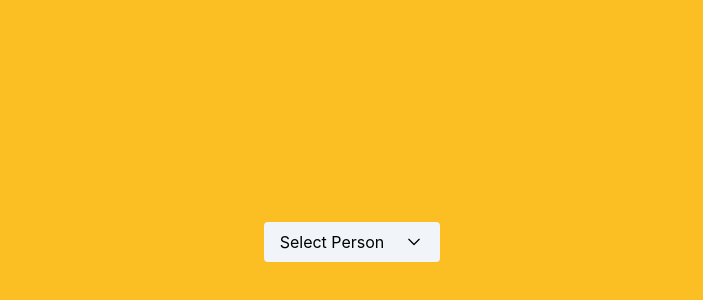
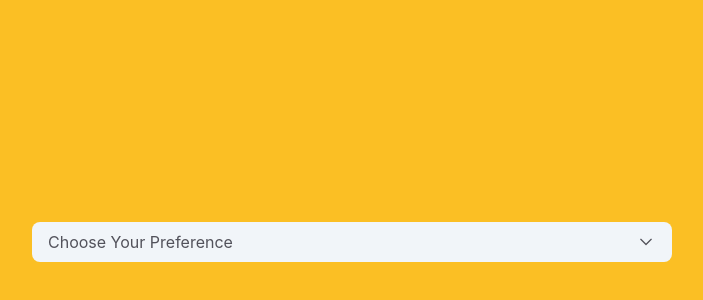
Before and after one commit to Oshen1998/dropdown-assignment, a React (Create React App) app: page / in a window 1280 px wide. Shown: the part 158-458 px from the top of the page, without its empty margins (288-991 px from the left). Built offline with nearby package versions, Linux system fonts and the light colour scheme; the HTML template or start-up script is replaced by a standard one.

Commit message:
feat: adding neccessary libraries and dropdowns

```diff
--- a/package.json
+++ b/package.json
@@ -43,6 +43,7 @@
     ]
   },
   "devDependencies": {
+    "sass": "^1.75.0",
     "tailwindcss": "^3.4.3"
   }
 }
--- a/src/App.tsx
+++ b/src/App.tsx
@@ -1,45 +1,10 @@
+/* eslint-disable react/style-prop-object */
 import React from "react";
 import "./App.css";
 import AppDropDown from "./components/dropdown";
+import { DropDownItems } from "./constants";
 
-const items = [
-  {
-    id: "1",
-    name: "Minnie Barrett",
-    imageUrl:
-      "https://images.unsplash.com/photo-1534528741775-53994a69daeb?q=80&w=1964&auto=format&fit=crop&ixlib=rb-4.0.3&ixid=M3wxMjA3fDB8MHxwaG90by1wYWdlfHx8fGVufDB8fHx8fA%3D%3D",
-  },
-  {
-    id: "2",
-    name: "Andy Holmes",
-    imageUrl:
-      "https://images.unsplash.com/photo-1506794778202-cad84cf45f1d?q=80&w=1887&auto=format&fit=crop&ixlib=rb-4.0.3&ixid=M3wxMjA3fDB8MHxwaG90by1wYWdlfHx8fGVufDB8fHx8fA%3D%3D",
-  },
-  {
-    id: "3",
-    name: "Felicia Watts",
-    imageUrl:
-      "https://images.unsplash.com/photo-1544005313-94ddf0286df2?q=80&w=1888&auto=format&fit=crop&ixlib=rb-4.0.3&ixid=M3wxMjA3fDB8MHxwaG90by1wYWdlfHx8fGVufDB8fHx8fA%3D%3D",
-  },
-  {
-    id: "4",
-    name: "Hailey Green",
-    imageUrl:
-      "https://images.unsplash.com/photo-1494790108377-be9c29b29330?q=80&w=1887&auto=format&fit=crop&ixlib=rb-4.0.3&ixid=M3wxMjA3fDB8MHxwaG90by1wYWdlfHx8fGVufDB8fHx8fA%3D%3D",
-  },
-  {
-    id: "5",
-    name: "Jeremiah Hughes",
-    imageUrl:
-      "https://images.unsplash.com/photo-1500648767791-00dcc994a43e?q=80&w=1887&auto=format&fit=crop&ixlib=rb-4.0.3&ixid=M3wxMjA3fDB8MHxwaG90by1wYWdlfHx8fGVufDB8fHx8fA%3D%3D",
-  },
-  {
-    id: "6",
-    name: "Amy Perkins",
-    imageUrl:
-      "https://images.unsplash.com/photo-1587677171791-8b93c752999b?q=80&w=1949&auto=format&fit=crop&ixlib=rb-4.0.3&ixid=M3wxMjA3fDB8MHxwaG90by1wYWdlfHx8fGVufDB8fHx8fA%3D%3D",
-  },
-];
+
 
 function App() {
   const handleSelect = (id: string) => {
@@ -53,10 +18,10 @@ function App() {
       <div className="m-auto">
       <AppDropDown
         id="person"
-        title="Select Person"
-        position="top-left"
-        items={items}
-        hasImage
+        title="Choose Your Preference"
+        position="bottom"
+        items={DropDownItems}
+        hasIcon
         style="bg-slate-100"
         onSelect={handleSelect}
       />
--- a/src/components/dropdown/index.tsx
+++ b/src/components/dropdown/index.tsx
@@ -3,16 +3,18 @@ import { DropdownItem } from "./types";
 import useOutsideClick from "../../hooks/outSideClick";
 import classNames from "classnames";
 import { GoChevronDown } from "react-icons/go";
+import { CgCheck } from "react-icons/cg";
+import "./styles.scss";
 
 type AppDropDownProps = {
   id: string;
   title?: string;
   items: DropdownItem[];
-  position?: "bottom-right" | "bottom-left" | "top-right" | "top-left";
-  hasImage?: boolean;
+  position?: "bottom" | "top";
+  hasIcon?: boolean;
   style?: string;
   selectedId?: string;
-  onSelect?: (id: string) => void;
+  onSelect: (id: string) => void;
 };
 
 const AppDropDown = (props: AppDropDownProps) => {
@@ -20,7 +22,7 @@ const AppDropDown = (props: AppDropDownProps) => {
   const {
     id,
     items,
-    hasImage,
+    hasIcon,
     onSelect,
     position = "bottom-left",
     selectedId,
@@ -36,6 +38,7 @@ const AppDropDown = (props: AppDropDownProps) => {
     selectedId ? items?.find((item) => item.id === selectedId) : undefined
   );
 
+  // this hooks use to identify the outside clicks
   useOutsideClick({
     ref: ref,
     handler: () => setIsOpen(false),
@@ -59,12 +62,10 @@ const AppDropDown = (props: AppDropDownProps) => {
   };
 
   const dropdownClass = classNames(
-    "absolute bg-gray-100 w-max max-h-52 overflow-y-auto py-3 rounded shadow-md z-10",
+    "absolute bg-gray-100 w-full max-h-50 overflow-y-auto py-3 rounded-lg shadow-md z-10",
     {
-      "top-full right-0 mt-2": position === "bottom-right",
-      "top-full left-0 mt-2": position === "bottom-left",
-      "bottom-full right-0 mb-2": position === "top-right",
-      "bottom-full left-0 mb-2": position === "top-left",
+      "top mb-2": position === "top",
+      "bottom mt-2": position === "bottom",
     }
   );
 
@@ -72,17 +73,16 @@ const AppDropDown = (props: AppDropDownProps) => {
     <div ref={ref} className="relative">
       <button
         id={id}
-        aria-label="Toggle dropdown"
         aria-haspopup="true"
         aria-expanded={isOpen}
         type="button"
         onClick={() => setIsOpen(!isOpen)}
         className={classNames(
-          "flex justify-between items-center gap-5 rounded w-full py-2 px-4 text-black outline-none hover:ring hover:outline-blue-500",
+          "button py-2 px-4 text-zinc-600 outline-none hover:ring hover:outline-blue-500",
           style
         )}
       >
-        <span>{selectedItem?.name || title}</span>
+        <span>{selectedItem?.value || title}</span>
         <GoChevronDown
           size={20}
           className={classNames("transform duration-500 ease-in-out", {
@@ -90,33 +90,50 @@ const AppDropDown = (props: AppDropDownProps) => {
           })}
         />
       </button>
-      {/* Open */}
+
+      {/*if Open */}
       {isOpen && (
-        <div aria-label="Dropdown menu" className={dropdownClass}>
+        <div className={dropdownClass}>
           <ul
             role="menu"
-            aria-labelledby={id}
             aria-orientation="vertical"
-            className="leading-10"
+            className="leading-10 w-full px-1"
           >
             {items?.map((item) => (
               <li
                 key={item.id}
                 onClick={() => handleChange(item)}
                 className={classNames(
-                  "flex items-center cursor-pointer hover:bg-gray-200 px-3",
-                  { "bg-gray-300": selectedItem?.id === item.id }
+                  "listItems rounded hover:bg-gray-200 px-3",
+                  { "bg-blue-200 rounded": selectedItem?.id === item.id }
                 )}
               >
-                {/* {hasImage && (
-                //   <img
-                //     src={item.imageUrl}
-                //     alt="image"
-                //     loading="lazy"
-                //     className="w-8 h-8 rounded-full bg-gray-400 object-cover me-2"
-                //   />
-                )} */}
-                <span>{item.name}</span>
+                <div
+                  className={classNames("text-zinc-600 grid-rows-1 ", {
+                    "text-blue-600 ": selectedItem?.id === item.id,
+                  })}
+                >
+                  {item.name}
+                  {item.imageUrl && (
+                    <span>
+                      <img
+                        src={item.imageUrl}
+                        alt="img"
+                        loading="lazy"
+                        className="w-4 h-4 rounded bg-gray-400 object-cover me-2"
+                      />
+                    </span>
+                  )}
+                </div>
+                {selectedItem?.id === item.id && (
+                  <div
+                    className={classNames({
+                      "text-blue-600 ": selectedItem?.id === item.id,
+                    })}
+                  >
+                    <CgCheck size={30} />
+                  </div>
+                )}
               </li>
             ))}
           </ul>
--- /dev/null
+++ b/src/components/dropdown/styles.scss
@@ -0,0 +1,28 @@
+.top {
+  bottom: 100%;
+  left: 0;
+  right: 0;
+}
+
+.bottom {
+  top: 100%;
+  right: 0;
+  left: 0;
+}
+
+.button {
+  display: flex;
+  justify-content: space-between;
+  align-items: center;
+  gap: 1.25rem;
+  border-radius: 0.5rem;
+  width: 50vw;
+}
+
+.listItems {
+  display: flex;
+  align-items: center;
+  justify-content: space-between;
+  width: 100%;
+  cursor: pointer;
+}
--- a/src/components/dropdown/types.ts
+++ b/src/components/dropdown/types.ts
@@ -1,5 +1,16 @@
+import { IconType } from "react-icons";
+
 export type DropdownItem = {
   id: string;
   name: string;
+  value: string;
   imageUrl?: string;
+  icon?: IconType;
 };
+
+export enum PositionTypes {
+    bottomRight=  "bottom-right",
+    bottomLeft =  "bottom-left",
+    topRight = "top-right",
+    topLeft = "top-left",
+}
--- /dev/null
+++ b/src/constants/index.ts
@@ -0,0 +1,46 @@
+import { DropdownItem } from "../components/dropdown/types";
+
+export const DropDownItems: DropdownItem[] = [
+  {
+    id: "1",
+    name: "Education",
+    value: "Education",
+    imageUrl:
+      "https://images.unsplash.com/photo-1534528741775-53994a69daeb?q=80&w=1964&auto=format&fit=crop&ixlib=rb-4.0.3&ixid=M3wxMjA3fDB8MHxwaG90by1wYWdlfHx8fGVufDB8fHx8fA%3D%3D",
+  },
+  {
+    id: "2",
+    name: "Yeah, Science!",
+    value: "Science",
+    imageUrl:
+      "https://images.unsplash.com/photo-1506794778202-cad84cf45f1d?q=80&w=1887&auto=format&fit=crop&ixlib=rb-4.0.3&ixid=M3wxMjA3fDB8MHxwaG90by1wYWdlfHx8fGVufDB8fHx8fA%3D%3D",
+  },
+  {
+    id: "3",
+    name: "Art",
+    value: "Art",
+    imageUrl:
+      "https://images.unsplash.com/photo-1544005313-94ddf0286df2?q=80&w=1888&auto=format&fit=crop&ixlib=rb-4.0.3&ixid=M3wxMjA3fDB8MHxwaG90by1wYWdlfHx8fGVufDB8fHx8fA%3D%3D",
+  },
+  {
+    id: "4",
+    name: "Sport",
+    value: "Sport",
+    imageUrl:
+      "https://images.unsplash.com/photo-1494790108377-be9c29b29330?q=80&w=1887&auto=format&fit=crop&ixlib=rb-4.0.3&ixid=M3wxMjA3fDB8MHxwaG90by1wYWdlfHx8fGVufDB8fHx8fA%3D%3D",
+  },
+  {
+    id: "5",
+    name: "Games",
+    value: "Games",
+    imageUrl:
+      "https://images.unsplash.com/photo-1500648767791-00dcc994a43e?q=80&w=1887&auto=format&fit=crop&ixlib=rb-4.0.3&ixid=M3wxMjA3fDB8MHxwaG90by1wYWdlfHx8fGVufDB8fHx8fA%3D%3D",
+  },
+  {
+    id: "6",
+    name: "Health",
+    value: "Health",
+    imageUrl:
+      "https://images.unsplash.com/photo-1587677171791-8b93c752999b?q=80&w=1949&auto=format&fit=crop&ixlib=rb-4.0.3&ixid=M3wxMjA3fDB8MHxwaG90by1wYWdlfHx8fGVufDB8fHx8fA%3D%3D",
+  },
+];
--- a/src/hooks/outSideClick.ts
+++ b/src/hooks/outSideClick.ts
@@ -6,7 +6,6 @@ interface OutsideClickProps {
 }
 
 // this hook uses to identify the outside click of component
-
 const useOutsideClick = ({ ref, handler }: OutsideClickProps) => {
   useEffect(() => {
     const handleClickOutside = (event: MouseEvent) => {
```
Also changed, not shown: 2 other files (tests, documents, lock files or other folders).
